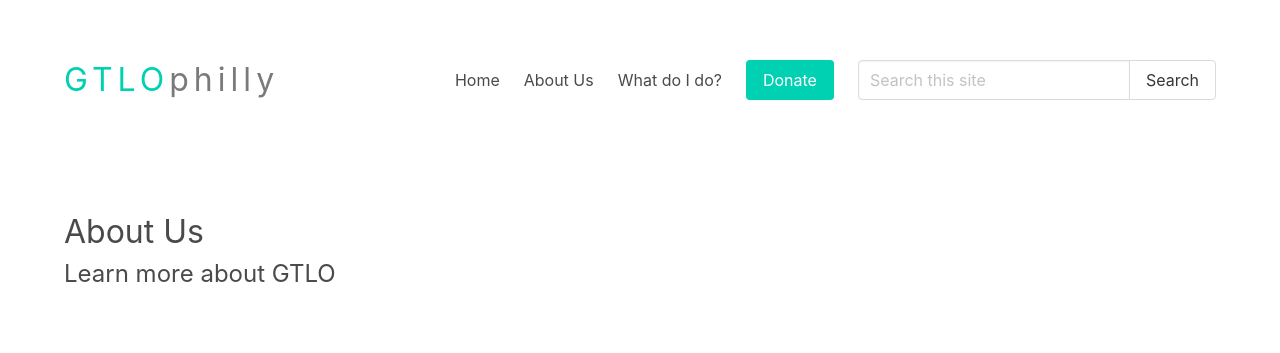
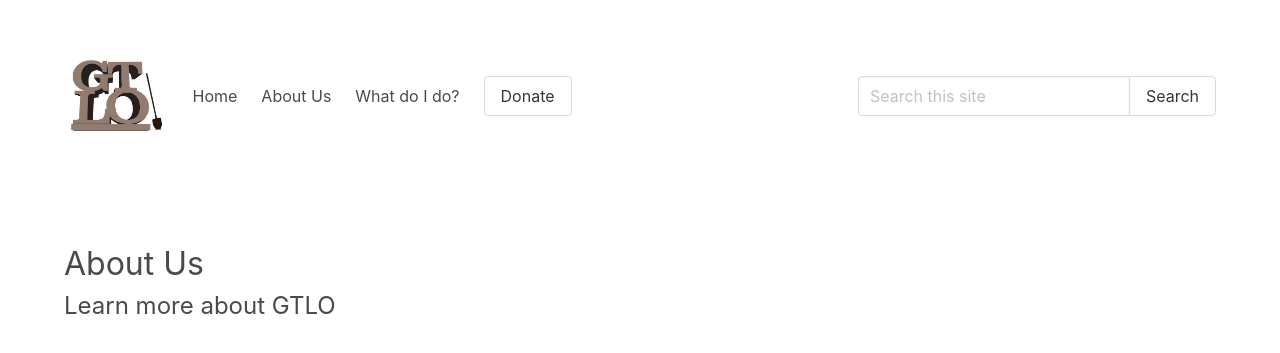
Before and after one commit to gtlophilly/gtlophilly.org, a Jekyll site: the page built from about.md, in a window 1280 px wide. Shown: the top 353 px of the page. Built offline with Jekyll 4.4.1, drawn with Linux system fonts in a browser that asks for light colours.

Commit message:
logo and title

```diff
--- a/_layouts/default.html
+++ b/_layouts/default.html
@@ -14,7 +15,7 @@
         <div class="container">
             <nav class="navbar" role="navigation" aria-label="main navigation">
                 <div class="navbar-brand">
-                    <a id="gtlo-header-link" class="navbar-item has-text-primary" href="/">GTLO<span class="has-text-grey">philly</span></a>
+                    <a id="gtlo-header-link" class="navbar-item has-text-primary" href="/"><img id="logo" alt="Get the Lead Out: Philadelphia" src="{{ "/assets/img/logo.jpg" | relative_url }}" /></a>
 
                     <a role="button" class="navbar-burger" aria-label="menu" aria-expanded="false"
                         data-target="mainMenu">
@@ -26,18 +27,17 @@
 
                 <div class="navbar-menu" id="mainMenu">
                     <div class="navbar-start">
-                    </div>
-                    <div class="navbar-end">
                         <a class="navbar-item" href="{{ "/" | relative_url }}">Home</a>
                         <a class="navbar-item" href="{{ "/about.html" | relative_url }}">About Us</a>
                         <a class="navbar-item" href="{{ "/whatdoido.html" | relative_url }}">What do I do?</a>
 
                         <div class="navbar-item">
                             <div class="buttons">
-                                <a class="button is-primary">Donate</a>
+                                <a class="button">Donate</a>
                             </div>
                         </div>
-
+                    </div>
+                    <div class="navbar-end">
                         <div class="navbar-item">
                             <div class="field has-addons">
                                 <div class="control">
--- a/assets/css/main.css
+++ b/assets/css/main.css
@@ -1,3 +1,7 @@
+#logo {
+    max-height: 5rem;
+}
+
 h1 {
     font-size: xx-large;
 }
```
Also changed, not shown: other parts of _layouts/default.html (+1 -0 lines), assets/img/logo.jpg (added), 1 other file.
